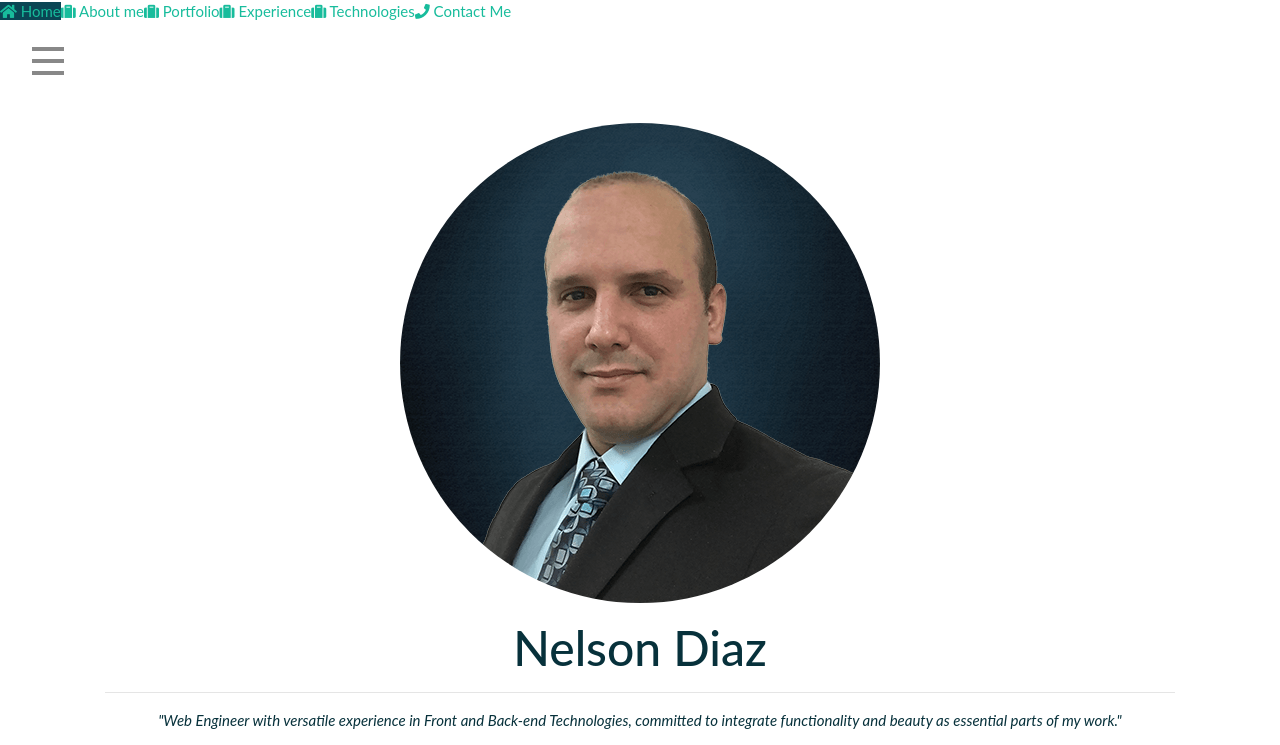
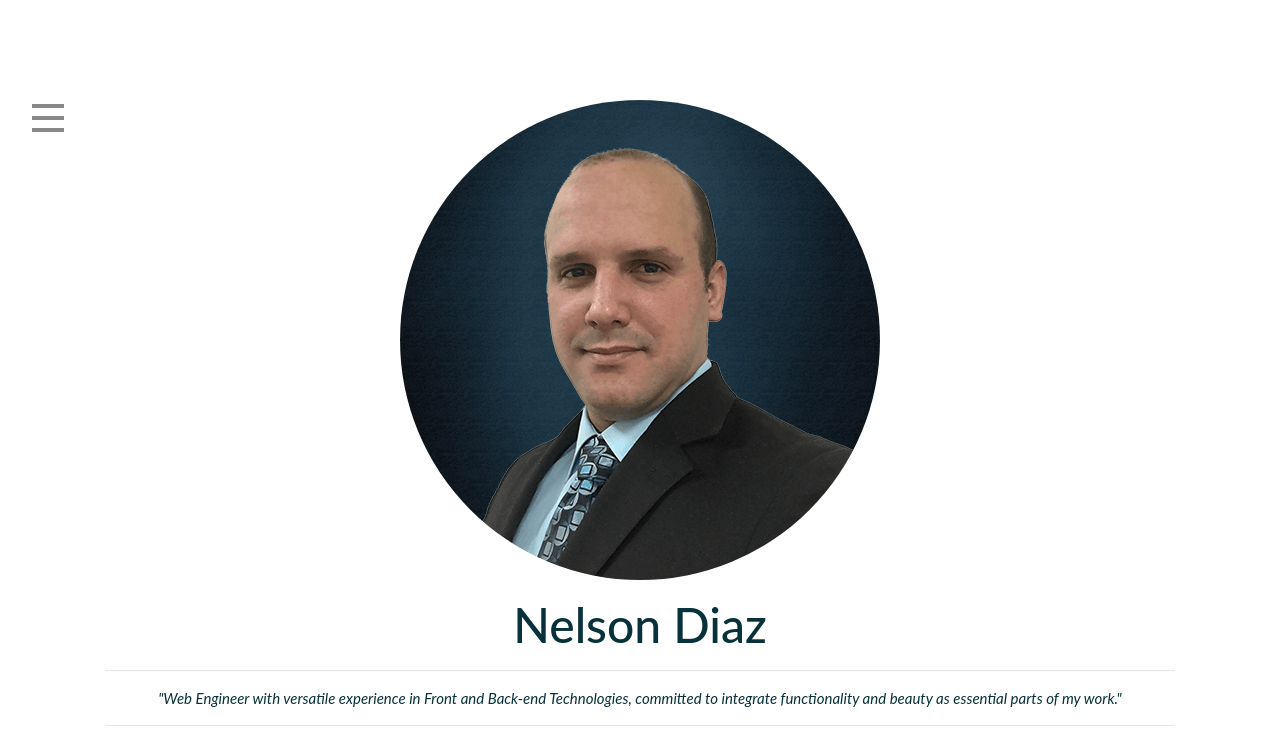
Before and after one commit to mrsantacruz86/mrsantacruz86.github.io, a React (Create React App) app: page / in a window 1280 px wide. Shown: the top 745 px of the page. Built offline with nearby package versions, Linux system fonts and the light colour scheme.

Commit message:
working in the menu #1

```diff
--- a/src/Components/SideBar.js
+++ b/src/Components/SideBar.js
@@ -1,43 +1,49 @@
-import React from "react";
+import React, { useState } from "react";
 
-const NavLink = props => {
-  let activeAttr =
-    window.location.pathname === props.route ? "active" : "inactive";
+const NavLink = ({ route, children }) => {
+  return <a href={route}>{children}</a>;
+};
+
+const BurgerBtn = props => {
   return (
-    <a className={activeAttr} href={props.route}>
-      {props.children}
-    </a>
+    <div className="burgerBtn" onClick={props.onClick}>
+      <div className="btnBar1" />
+      <div className="btnBar2" />
+      <div className="btnBar3" />
+    </div>
   );
 };
 
 const SideBar = props => {
+  const [menu, setMenu] = useState("");
+  const onMenuBtnClick = () => {
+    console.log("clicked");
+    return setMenu(!menu);
+  };
+
   return (
     <div className="navigation-backdrop">
-      <nav className="sidePanel ">
+      <nav className={menu ? "sidebar sidebar-open" : "sidebar"}>
         <NavLink route="/">
           <i className="fas fa-home" /> Home
         </NavLink>
         <NavLink route="#about">
-          <i className="fas fa-suitcase" /> About me
+          <i className="fas fa-id-card" /> About me
         </NavLink>
         <NavLink route="#portfolio">
           <i className="fas fa-suitcase" /> Portfolio
         </NavLink>
         <NavLink route="#experience">
-          <i className="fas fa-suitcase" /> Experience
+          <i className="fas fa-laptop-code" /> Experience
         </NavLink>
         <NavLink route="#tech">
-          <i className="fas fa-suitcase" /> Technologies
+          <i className="fas fa-microchip" /> Technologies
         </NavLink>
         <NavLink route="#contact">
           <i className="fas fa-phone" /> Contact Me
         </NavLink>
       </nav>
-      <div className="burgerBtn">
-        <div className="btnBar1" />
-        <div className="btnBar2" />
-        <div className="btnBar3" />
-      </div>
+      <BurgerBtn onClick={onMenuBtnClick} />
     </div>
   );
 };
--- a/src/Components/SocialIcons.js
+++ b/src/Components/SocialIcons.js
@@ -3,7 +3,6 @@
 import Spinner from "./Spinner";
 
 const SocialIcon = props => {
-  console.log(props.network);
   return (
     <div>
       <a href={props.network.link} target="_blank" rel="noopener noreferrer">
@@ -14,7 +13,6 @@
 };
 
 const SocialIcons = ({ networks }) => {
-  // console.log(networks);
   if (!networks) {
     return <Spinner />;
   }
--- a/src/styles/SideBar.scss
+++ b/src/styles/SideBar.scss
@@ -19,7 +19,7 @@
 .btnBar2,
 .btnBar3 {
   width: 2rem;
-  height: 0.25rem;
+  height: 4px;
   background-color: #888;
   margin: 0.5rem 0;
   transition: 0.4s;
@@ -50,6 +50,7 @@
   width: 16rem;
 }
 .sidebar a {
+  overflow-x: hidden; /* Disable horizontal scroll */
   padding: 1rem;
   text-decoration: none;
   font-size: 1.5rem;
```
Also changed, not shown: public/assets/vectors/burger-btn.svg (added).
